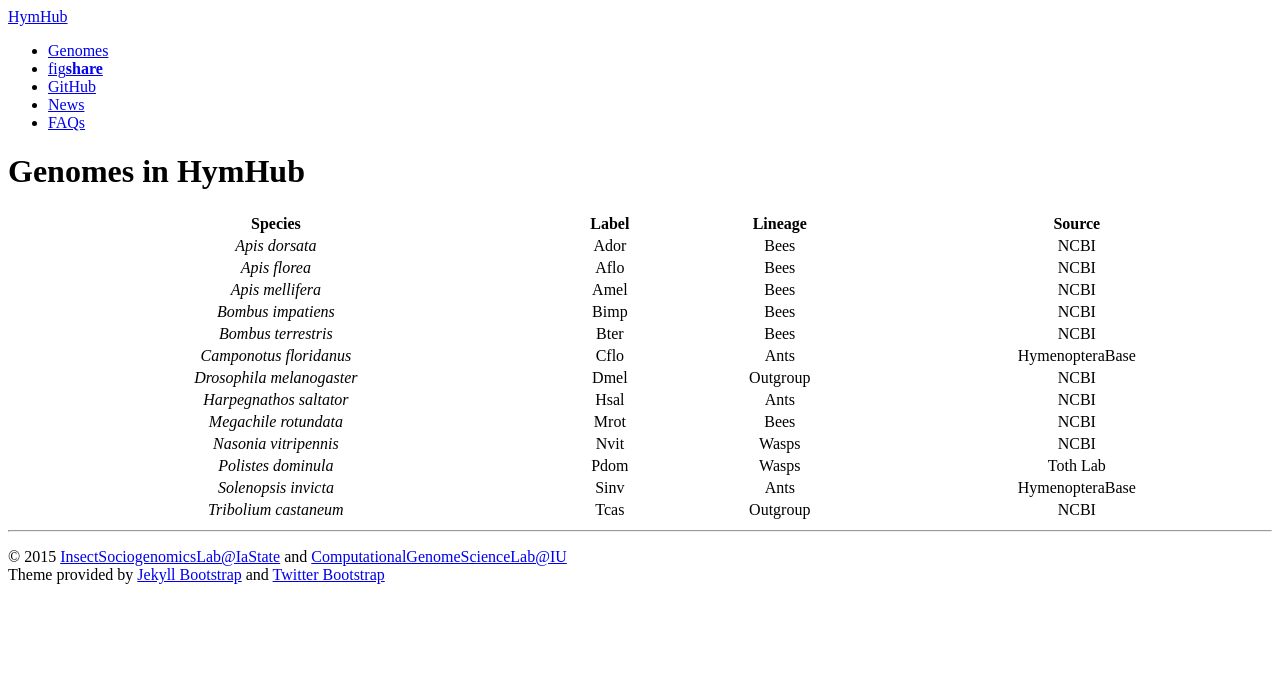
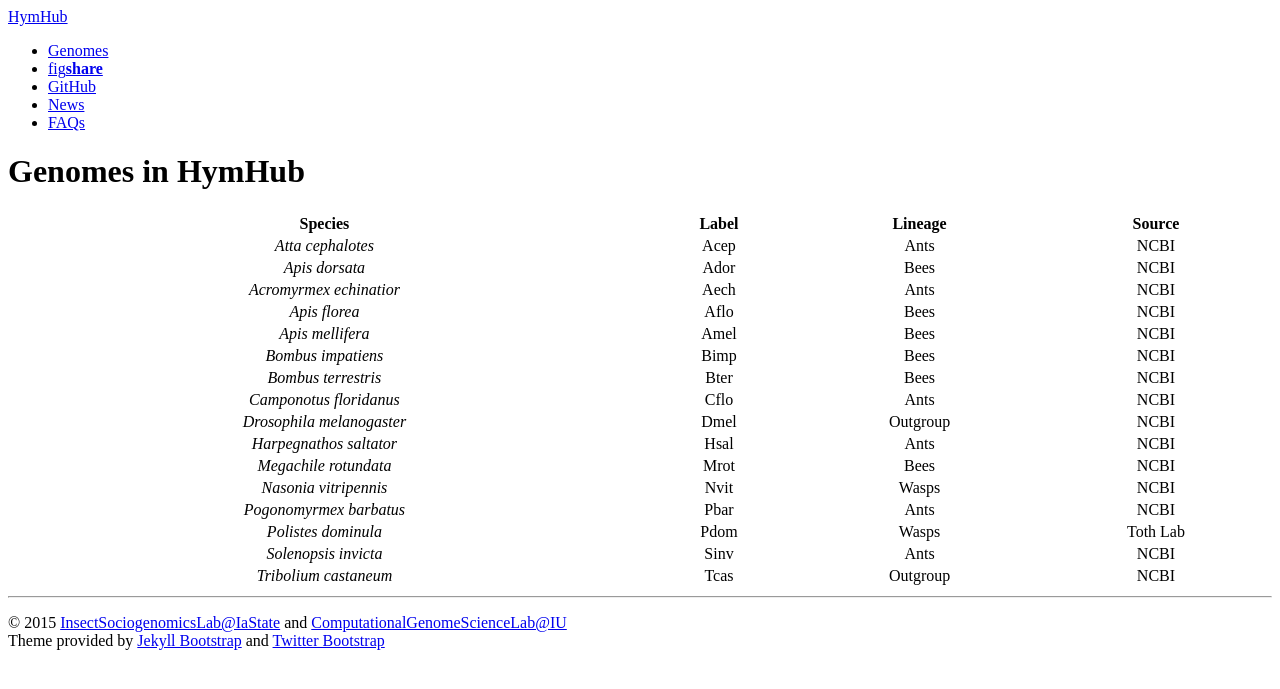
Before and after one commit to BrendelGroup/HymHub, a Jekyll site: the page built from genomes.md, in a window 1280 px wide. Shown: the top 689 px of the page. Built offline with Jekyll 4.4.1, drawn with Linux system fonts in a browser that asks for light colours.

Commit message:
Docs update

```diff
--- a/genomes.md
+++ b/genomes.md
@@ -15,16 +15,19 @@ table
 
 |          Species           |   Label   |   Lineage   |         Source       |
 |:--------------------------:|:---------:|:-----------:|:--------------------:|
+|    *Atta cephalotes*       |    Acep   |    Ants     |        NCBI          |
 |     *Apis dorsata*         |    Ador   |    Bees     |        NCBI          |
+|  *Acromyrmex echinatior*   |    Aech   |    Ants     |        NCBI          |
 |     *Apis florea*          |    Aflo   |    Bees     |        NCBI          |
 |    *Apis mellifera*        |    Amel   |    Bees     |        NCBI          |
 |    *Bombus impatiens*      |    Bimp   |    Bees     |        NCBI          |
 |    *Bombus terrestris*     |    Bter   |    Bees     |        NCBI          |
-| *Camponotus floridanus*    |    Cflo   |    Ants     |     HymenopteraBase  |
+| *Camponotus floridanus*    |    Cflo   |    Ants     |        NCBI          |
 | *Drosophila melanogaster*  |    Dmel   |  Outgroup   |        NCBI          |
 | *Harpegnathos saltator*    |    Hsal   |    Ants     |        NCBI          |
 |   *Megachile rotundata*    |    Mrot   |    Bees     |        NCBI          |
 |   *Nasonia vitripennis*    |    Nvit   |   Wasps     |        NCBI          |
+|  *Pogonomyrmex barbatus*   |    Pbar   |    Ants     |        NCBI          |
 |   *Polistes dominula*      |    Pdom   |   Wasps     |      Toth Lab        |
-|   *Solenopsis invicta*     |    Sinv   |    Ants     |     HymenopteraBase  |
+|   *Solenopsis invicta*     |    Sinv   |    Ants     |        NCBI          |
 |  *Tribolium castaneum*     |    Tcas   |  Outgroup   |        NCBI          |
```
Also changed, not shown: faq.md (+7 -30 lines), README.md, 1 other file.
